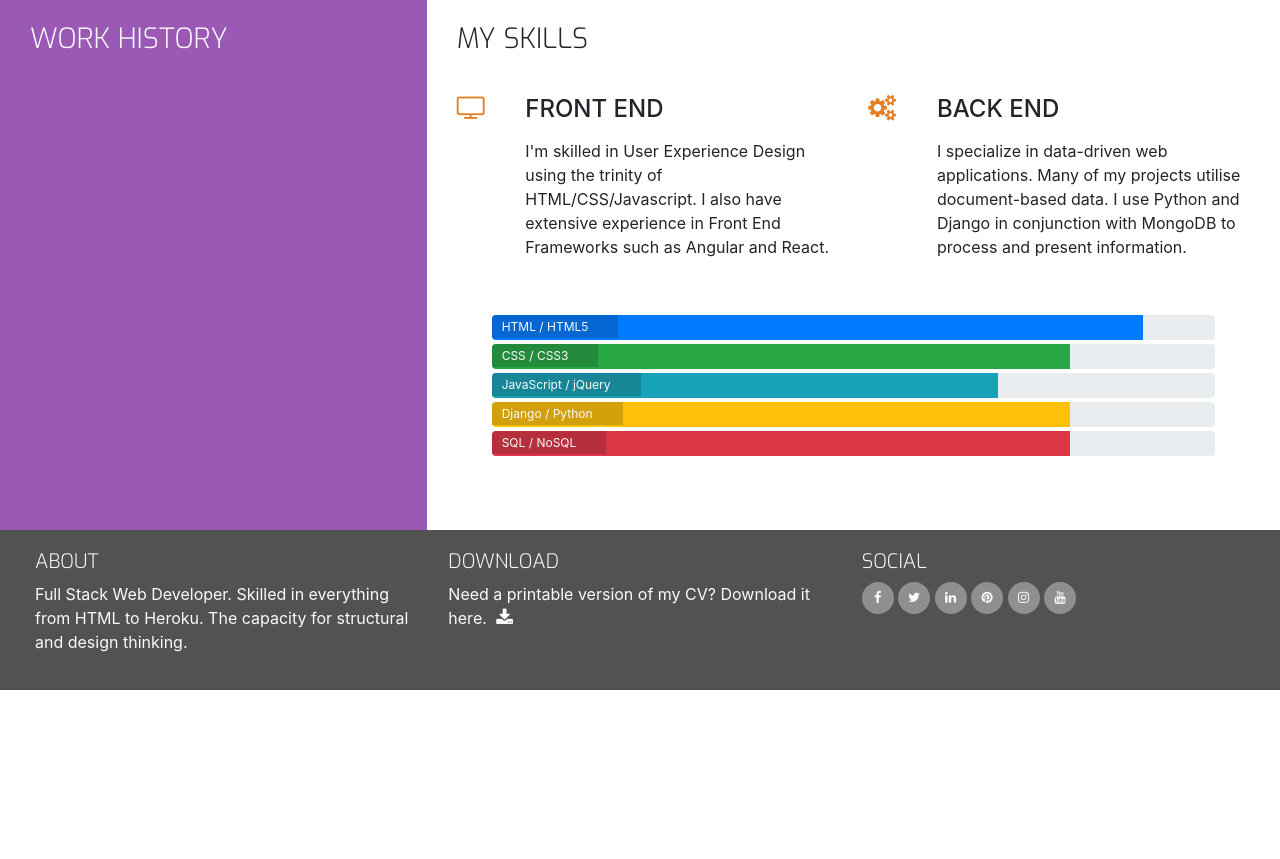
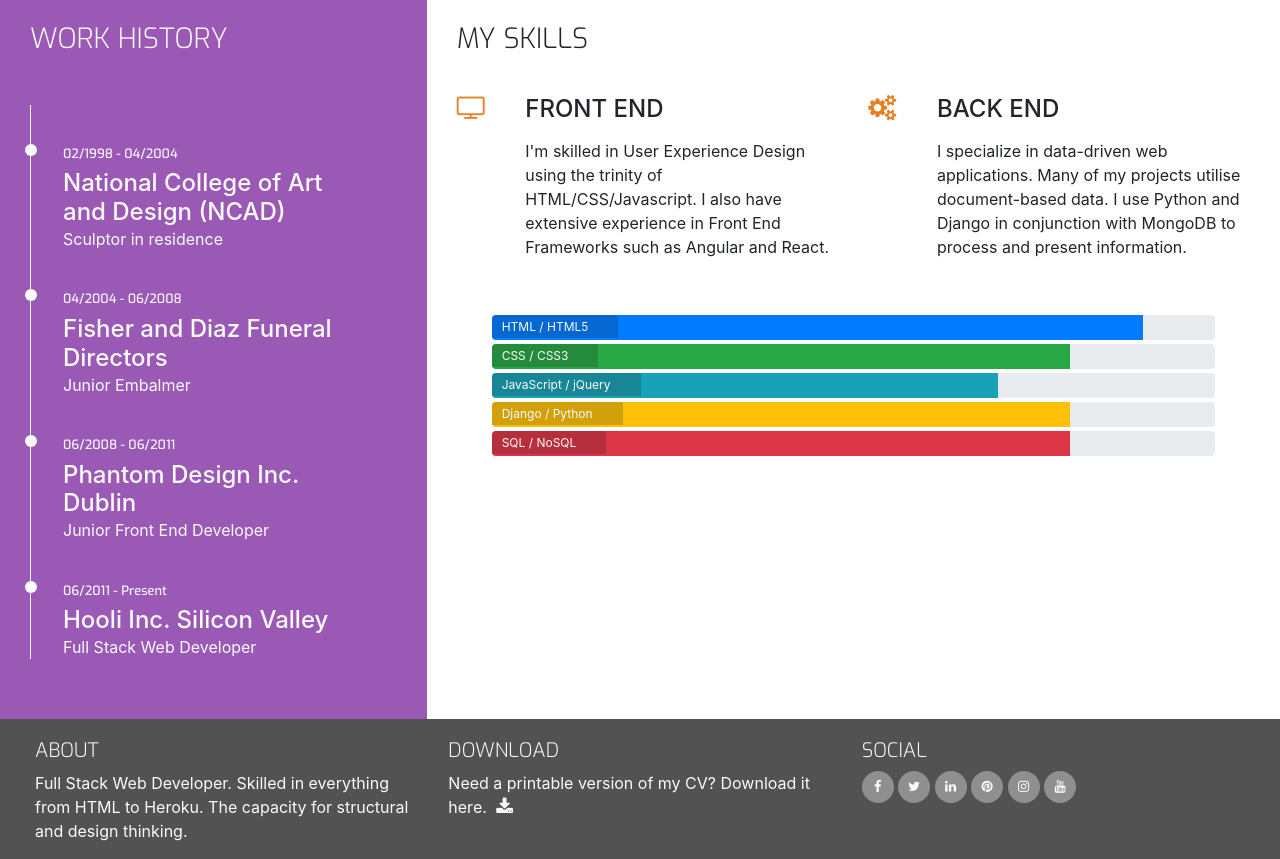
Before and after one commit to SamGree/Rosie, a plain HTML site: page resume.html in a window 1280 px wide. Shown: the part 372-1231 px from the top of the page. Before the commit the page ends 1062 px from the top, so only its background shows below. Drawn offline with nearby package versions, Linux system fonts and the light colour scheme.

Commit message:
add new line to resume file

```diff
--- a/resume.html
+++ b/resume.html
@@ -53,6 +53,24 @@
                         <h3 class="history-heading uppercase">
                             Work History
                         </h3>
+                    </div>
+                </div>
+                <div class="history-items">
+                    <div class="timeline-item" data-dates="02/1998 - 04/2004">
+                        <h4>National College of Art and Design (NCAD)</h4>
+                        <p>Sculptor in residence</p>
+                    </div>
+                    <div class="timeline-item" data-dates="04/2004 - 06/2008">
+                        <h4>Fisher and Diaz Funeral Directors</h4>
+                        <p>Junior Embalmer</p>
+                    </div>
+                    <div class="timeline-item" data-dates="06/2008 - 06/2011">
+                        <h4>Phantom Design Inc. Dublin</h4>
+                        <p>Junior Front End Developer</p>
+                    </div>
+                    <div class="timeline-item" data-dates="06/2011 - Present">
+                        <h4>Hooli Inc. Silicon Valley</h4>
+                        <p>Full Stack Web Developer</p>
                     </div>
                 </div>
             </div>
```
